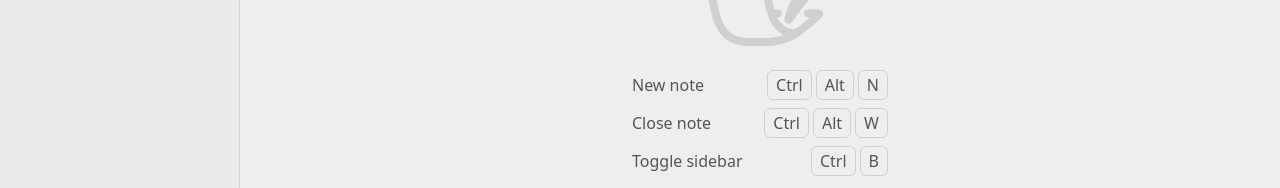
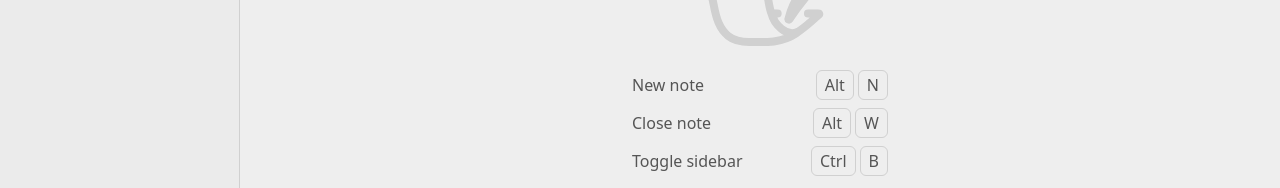
Before and after one commit to noodleCats/notecat, a Svelte app: page / in a window 1280 px wide. Shown: the part 377-565 px from the top of the page. Built offline with nearby package versions, Linux system fonts and the light colour scheme.

Commit message:
Make keyboard shortcuts simpler

```diff
--- a/src/App.svelte
+++ b/src/App.svelte
@@ -37,7 +37,6 @@
 
     const unregisterClose = shortcuts.register({
       key: "w",
-      ctrl: true,
       alt: true,
       handler: () => notekeeper.closeActiveNote(),
     });
@@ -101,5 +100,4 @@
       min-height: 0;
     }
   }
-
 </style>
--- a/src/components/EmptyState.svelte
+++ b/src/components/EmptyState.svelte
@@ -10,7 +10,6 @@
     <div class="hint">
       <p>New note</p>
       <span>
-        <Chip content="Ctrl" />
         <Chip content="Alt" />
         <Chip content="N" />
       </span>
@@ -19,7 +18,6 @@
     <div class="hint">
       <p>Close note</p>
       <span>
-        <Chip content="Ctrl" />
         <Chip content="Alt" />
         <Chip content="W" />
       </span>
--- a/src/components/Sidebar.svelte
+++ b/src/components/Sidebar.svelte
@@ -32,7 +32,6 @@
 
     const unregisterNewNote = shortcuts.register({
       key: "n",
-      ctrl: true,
       alt: true,
       preventDefault: true,
       handler: newNote,
```
